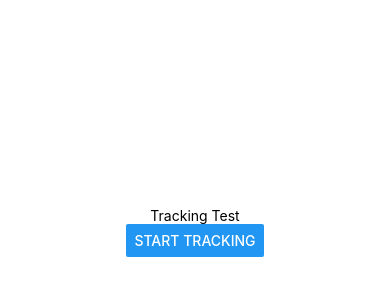
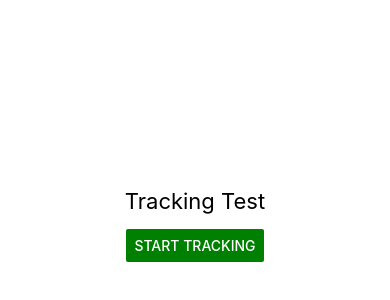
Before and after one commit to dsdevi/mobile-driver, a React Native app: screen / in a window 390 px wide. Shown: the part 190-490 px from the top of the page. Built offline with nearby package versions, Linux system fonts and the light colour scheme.

Commit message:
added some styles

```diff
--- a/screens/DynamicMap.js
+++ b/screens/DynamicMap.js
@@ -85,10 +85,12 @@ const DynamicMap = (props) => {
 
   return (
     <View style={styles.centered}>
-      <Text>Tracking Test</Text>
-      <Button title="Start Tracking" onPress={watchLocation} />
+      <Text style={styles.text}>Tracking Test</Text>
+      <View style={styles.buttonContainer}>
+      <Button title="Start Tracking" onPress={watchLocation} color='green' />
+      </View>
       {!!distance && (
-        <Text>Distance to danger zone: {distance.toFixed(2)} meters</Text>
+        <Text style={styles.text}>Distance to danger zone: {distance.toFixed(2)} meters</Text>
       )}
     </View>
   );
@@ -100,6 +102,12 @@ const styles = StyleSheet.create({
     justifyContent: "center",
     alignItems: "center",
   },
+  text: {
+      fontSize:22
+  },
+  buttonContainer:{
+      marginVertical:15
+  }
 });
 
 export default DynamicMap;
```
